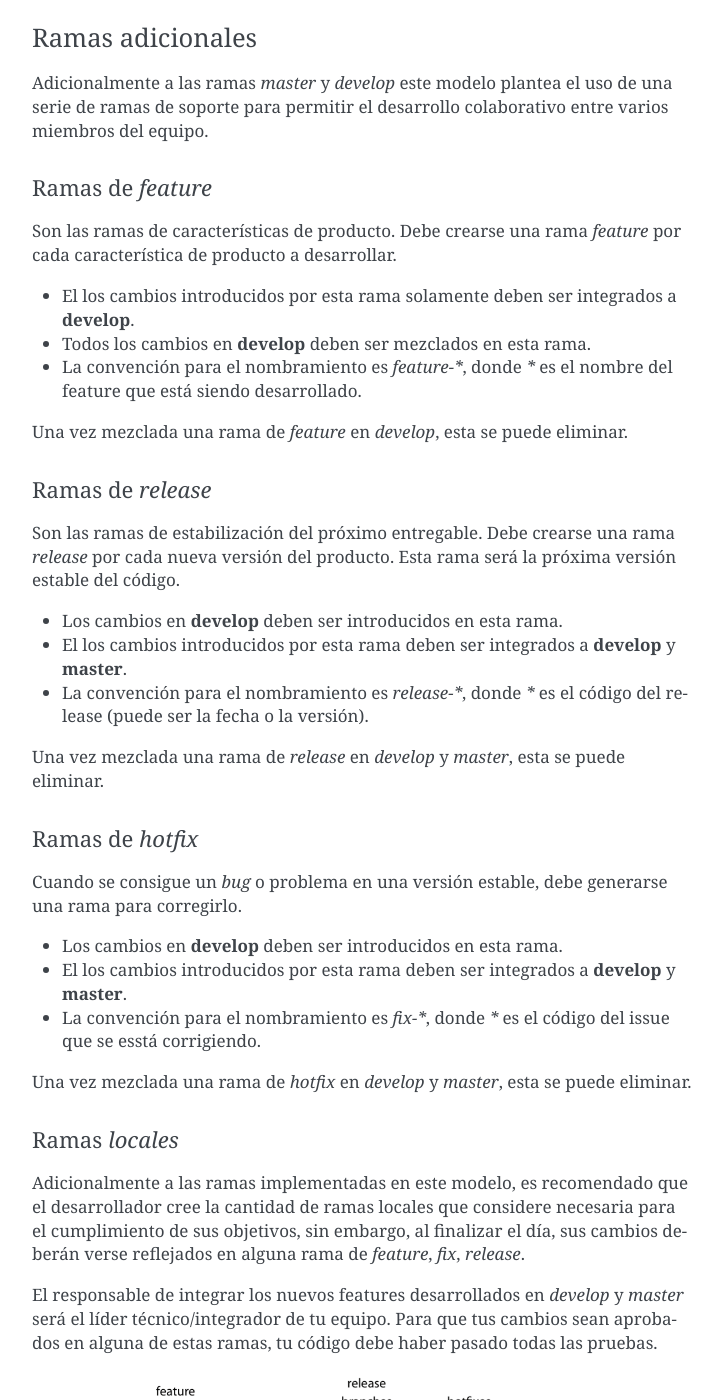
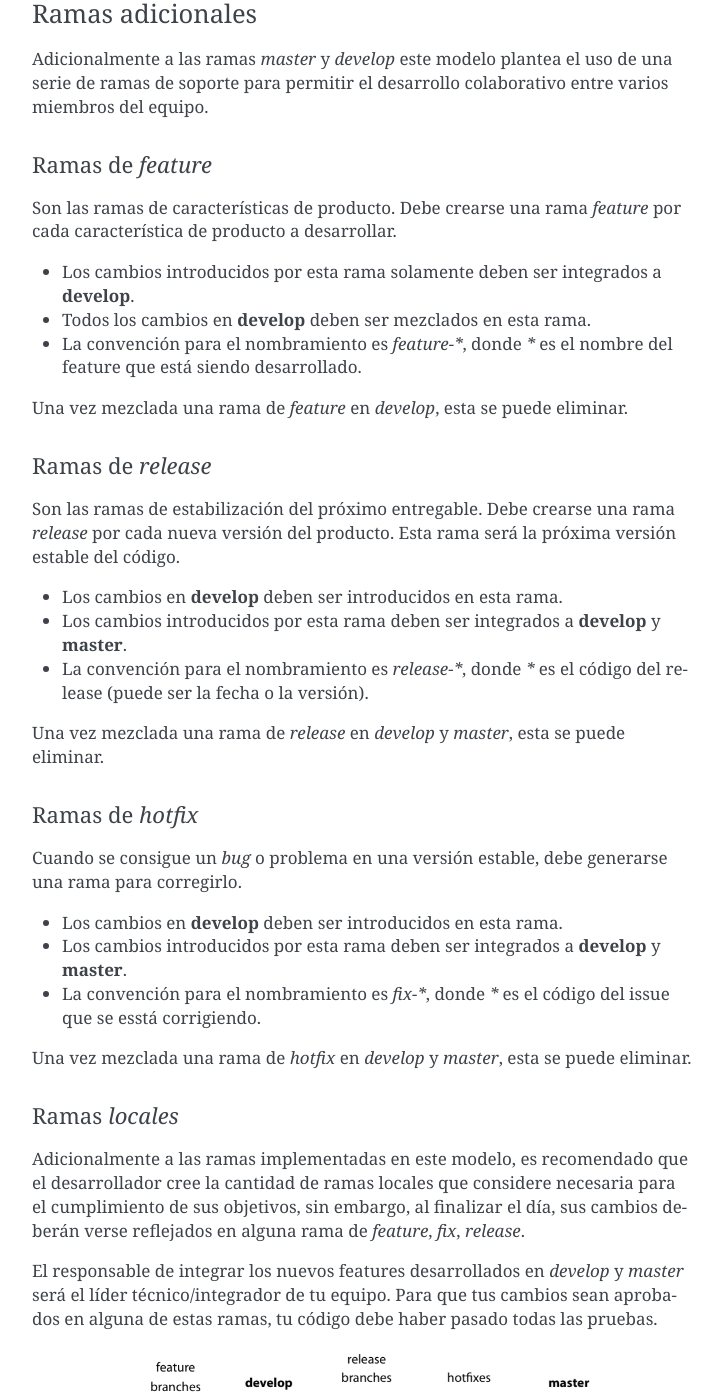
Before and after one commit to posmagroup/documentacion, a Sphinx documentation site: the page built from source/desarrollo/git.rst, in a window 1280 px wide and 1400 px high, scrolled down 2793 px. Shown: the whole window, without its empty margins (388-1110 px from the left). Built offline with Sphinx 7.4.7, drawn with Linux system fonts in a browser that asks for light colours; pages that are not in the unit, such as notebooks, are missing from menus; some of the changed text lies outside the part shown.

Commit message:
Fixed typos

```diff
--- a/source/desarrollo/git.rst
+++ b/source/desarrollo/git.rst
@@ -144,7 +144,7 @@ Ramas de `feature`
 Son las ramas de características de producto. Debe crearse una rama `feature` por
 cada característica de producto a desarrollar.
 
-- El los cambios introducidos por esta rama solamente deben ser integrados a **develop**.
+- Los cambios introducidos por esta rama solamente deben ser integrados a **develop**.
 - Todos los cambios en **develop** deben ser mezclados en esta rama.
 - La convención para el nombramiento es `feature-*`, donde `*` es el nombre del feature que está siendo desarrollado.
 
@@ -159,7 +159,7 @@ Son las ramas de estabilización del próximo entregable. Debe crearse una rama
 estable del código.
 
 - Los cambios en **develop** deben ser introducidos en esta rama.
-- El los cambios introducidos por esta rama deben ser integrados a **develop** y **master**.
+- Los cambios introducidos por esta rama deben ser integrados a **develop** y **master**.
 - La convención para el nombramiento es `release-*`, donde `*` es el código del release (puede ser la fecha o la versión).
 
 Una vez mezclada una rama de `release` en `develop` y `master`, esta se puede eliminar.
@@ -172,7 +172,7 @@ Cuando se consigue un `bug` o problema en una versión estable, debe generarse u
 rama para corregirlo.
 
 - Los cambios en **develop** deben ser introducidos en esta rama.
-- El los cambios introducidos por esta rama deben ser integrados a **develop** y **master**.
+- Los cambios introducidos por esta rama deben ser integrados a **develop** y **master**.
 - La convención para el nombramiento es `fix-*`, donde `*` es el código del issue que se esstá corrigiendo.
 
 Una vez mezclada una rama de `hotfix` en `develop` y `master`, esta se puede eliminar.
```
Also changed, not shown: other parts of source/desarrollo/git.rst (+21 -21 lines).
